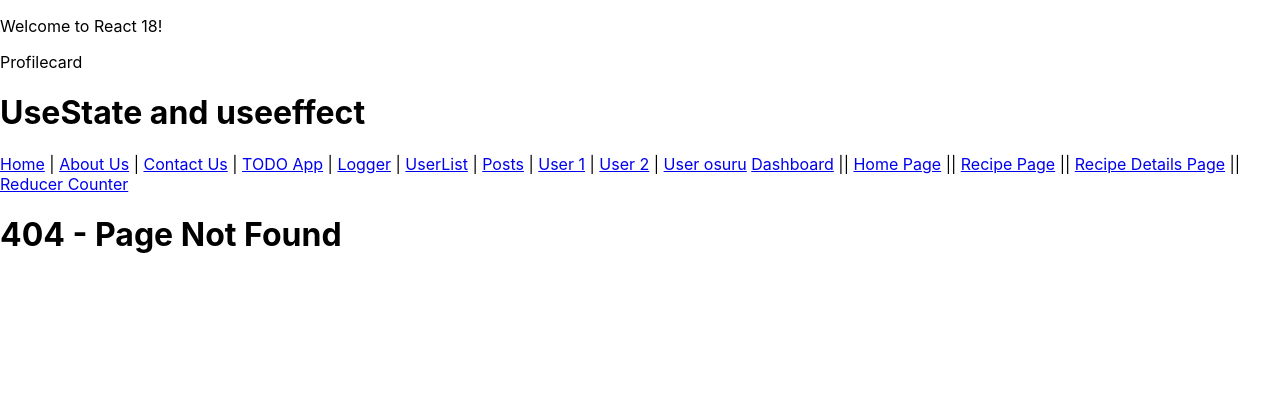
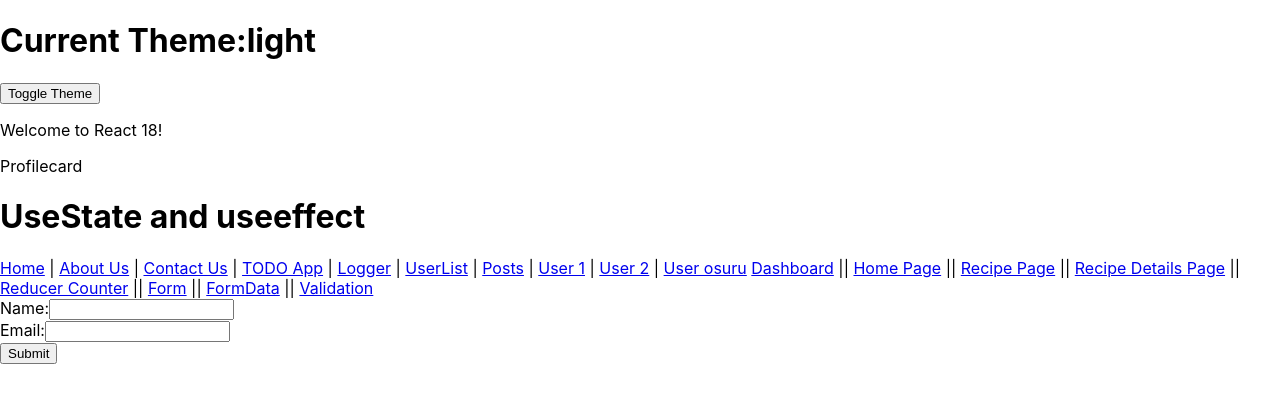
Before and after one commit to linscot10/Reactjs, a React (Create React App) app: page /form in a window 1280 px wide. Shown: the top 402 px of the page. Built offline with nearby package versions, Linux system fonts and the light colour scheme.

Commit message:
form with react , controlled components and uncontrolled

```diff
--- a/src/App.js
+++ b/src/App.js
@@ -25,10 +25,18 @@ import RecipeDetails from "./RecipeDetails";
 import RecipeHome from "./RecipeHome";
 import Recipes from "./Recipes";
 import CounterReducer from "./CounterReducer";
-
+import ToggleTheme from "./contextApi/ToggleTheme";
+import ConsumeTheme from "./contextApi/ConsumeTheme";
+import FormData from "./forms/FormData";
+import UncontrolledFormData from "./forms/UncontrolledFormData";
+import BasicFormValidation from "./forms/BasicFormValidation";
 function App() {
   return (
     <div className="App">
+
+      <ToggleTheme>
+        <ConsumeTheme />
+      </ToggleTheme>
       {/* <components.Greetings name='Lawrence' />
       <components.Greetings name='Osuru' />
       <components.Hello jina='scott' /> */}
@@ -67,7 +75,7 @@ function App() {
 
       <BrowserRouter>
         <nav>
-          <Link to="/">Home</Link> | <Link to="/about">About Us</Link> | <Link to="/contact">Contact Us</Link> | <Link to="/todoApp">TODO App</Link> | <Link to="/logger">Logger</Link> | <Link to="/UsersList">UserList</Link> | <Link to="/posts">Posts</Link> | <Link to="/user/1" >User 1</Link> | <Link to="/user/2" >User 2</Link> | <Link to="/user/osuru" >User osuru</Link>   <Link to="/dashboard" >Dashboard</Link> || <Link to='/homeRecipe'> Home Page</Link> || <Link to='/recipe'> Recipe Page</Link> || <Link to='/recipeDetails/mchele'> Recipe Details Page</Link> || <Link to='/reduceCounter'> Reducer Counter</Link>
+          <Link to="/">Home</Link> | <Link to="/about">About Us</Link> | <Link to="/contact">Contact Us</Link> | <Link to="/todoApp">TODO App</Link> | <Link to="/logger">Logger</Link> | <Link to="/UsersList">UserList</Link> | <Link to="/posts">Posts</Link> | <Link to="/user/1" >User 1</Link> | <Link to="/user/2" >User 2</Link> | <Link to="/user/osuru" >User osuru</Link>   <Link to="/dashboard" >Dashboard</Link> || <Link to='/homeRecipe'> Home Page</Link> || <Link to='/recipe'> Recipe Page</Link> || <Link to='/recipeDetails/mchele'> Recipe Details Page</Link> || <Link to='/reduceCounter'> Reducer Counter</Link>  || <Link to='/form'>Form</Link>  || <Link to='/unform'>FormData</Link> || <Link to='/validationform'>Validation</Link>
         </nav>
         <Routes>
           <Route path="/" element={<Home />} />
@@ -97,7 +105,9 @@ function App() {
           <Route path="/recipeDetails/:id" element={<RecipeDetails />} />
           <Route path="/recipe" element={<Recipes />} />
           <Route path="/reduceCounter" element={<CounterReducer />} />
-
+          <Route path="/form" element={<FormData />} />
+          <Route path="/unform" element={<UncontrolledFormData />} />
+          <Route path="/validationform" element={<BasicFormValidation />} />
         </Routes>
       </BrowserRouter>
 
--- /dev/null
+++ b/src/contextApi/ConsumeTheme.js
@@ -0,0 +1,15 @@
+import React, { useContext } from 'react'
+import { ThemeContext } from './ToggleTheme';
+
+
+const ConsumeTheme = () => {
+    const [theme, toggleTheme] = useContext(ThemeContext)
+    return (
+        <div style={{ backgroundColor: theme === "light" ? "#fff" : "#333", color: theme === "light" ? "#000" : "#fff" }}>
+            <h1>Current Theme:{theme}</h1>
+            <button onClick={toggleTheme}>Toggle Theme</button>
+        </div>
+    )
+}
+
+export default ConsumeTheme
--- /dev/null
+++ b/src/contextApi/ToggleTheme.js
@@ -0,0 +1,25 @@
+import React, { createContext, useState } from 'react'
+
+export const ThemeContext = createContext();
+
+
+
+
+
+const ToggleTheme = ({ children }) => {
+
+    const [theme, setTheme] = useState("light");
+
+
+    const toggleTheme = () => {
+        setTheme((prevTheme) => (prevTheme === "light" ? "dark" : "light"))
+    }
+
+    return (
+        <ThemeContext.Provider value={[ theme, toggleTheme ]}>
+            {children}
+        </ThemeContext.Provider>
+    )
+}
+
+export default ToggleTheme
--- /dev/null
+++ b/src/forms/BasicFormValidation.js
@@ -0,0 +1,31 @@
+import React, { useState } from 'react'
+
+const BasicFormValidation = () => {
+
+    const [email, setEmail] = useState("");
+    const [error, setError] = useState("");
+
+    const handleSubmit = (e) => {
+        e.preventDefault();
+        if (!email.includes("@")) {
+            setError("Invalid Email address")
+        } else {
+            setError("");
+            alert("Form Submitted Successfully")
+        }
+    }
+    return (
+        <div>
+            <form onSubmit={handleSubmit}>
+                <label >Email:
+                    <input type="email" value={email} onChange={(e) => setEmail(e.target.value)} />
+                </label>
+                <br />
+                {error && <p style={{ color: "red" }}>{error}</p>}
+                <button type="submit">Submit</button>
+            </form>
+        </div>
+    )
+}
+
+export default BasicFormValidation
--- /dev/null
+++ b/src/forms/FormData.js
@@ -0,0 +1,31 @@
+import React, { useState } from 'react'
+
+const FormData = () => {
+
+    const [name, setName] = useState("");
+    const [email, setEmail] = useState("");
+
+
+    const handleSubmit = (e) => {
+        e.preventDefault()
+        alert(`Name:${name} , Email:${email}`)
+    }
+    return (
+        <div>
+            <form onSubmit={handleSubmit}>
+                <label >Name:
+                    <input type="text" value={name} onChange={(e) => setName(e.target.value)} />
+                </label>
+                <br />
+                <label >Email:
+                    <input type="email" value={email} onChange={(e) => setEmail(e.target.value)} />
+                </label>
+                <br />
+                <button type="submit">Submit</button>
+            </form>
+
+        </div>
+    )
+}
+
+export default FormData
--- /dev/null
+++ b/src/forms/UncontrolledFormData.js
@@ -0,0 +1,30 @@
+import React, { useRef } from 'react'
+
+const UncontrolledFormData = () => {
+
+    const nameRef = useRef();
+    const emailRef = useRef();
+
+
+    const handleSubmit = (e) => {
+        e.preventDefault();
+        alert(`name:${nameRef.current.value} , email:${emailRef.current.value}`)
+    }
+    return (
+        <div>
+            <form onSubmit={handleSubmit}>
+                <label >Name:
+                    <input type="text" ref={nameRef} />
+                </label>
+                <br />
+                <label >Email:
+                    <input type="email" ref={emailRef} />
+                </label>
+                <br />
+                <button type="submit">Submit</button>
+            </form>
+        </div>
+    )
+}
+
+export default UncontrolledFormData
```
